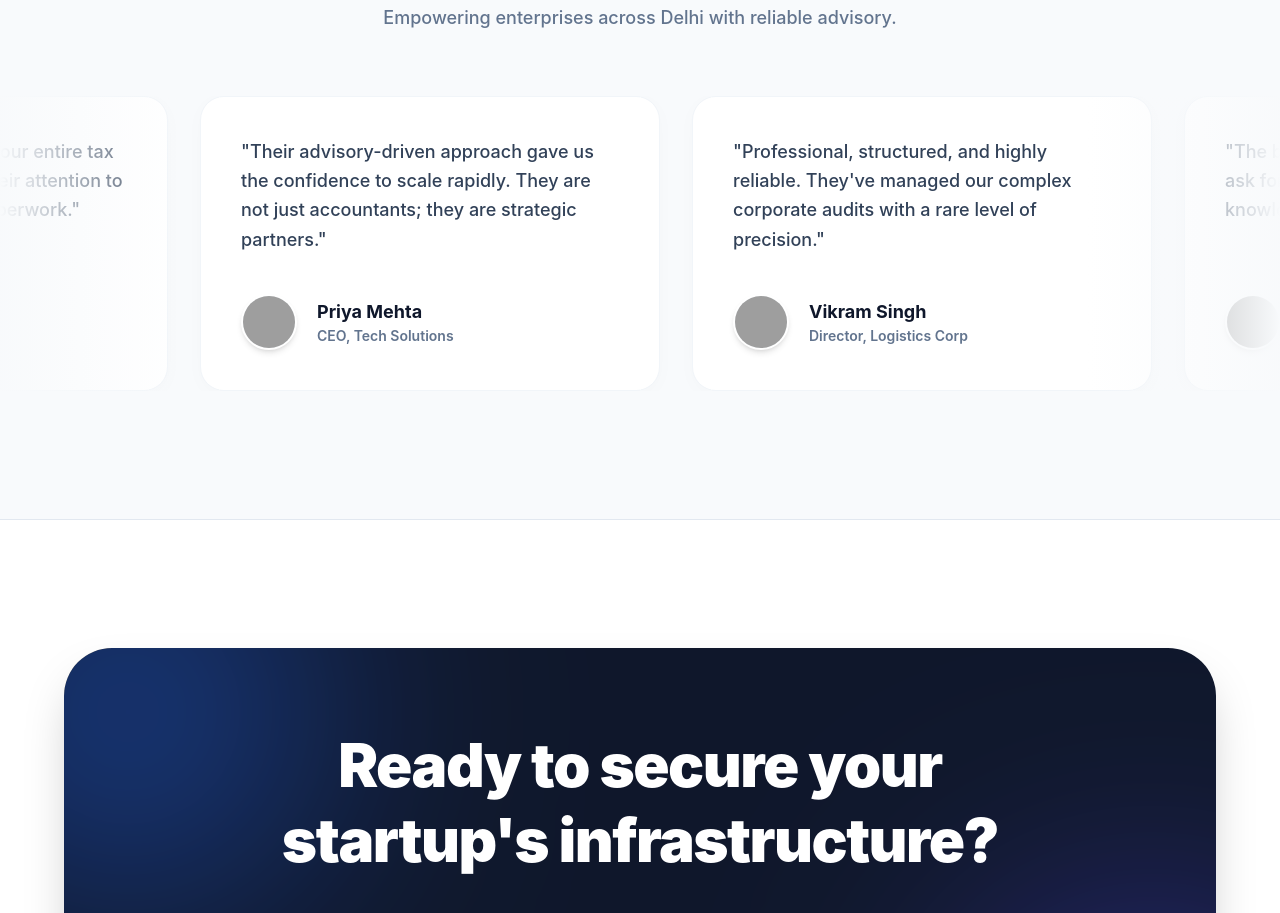
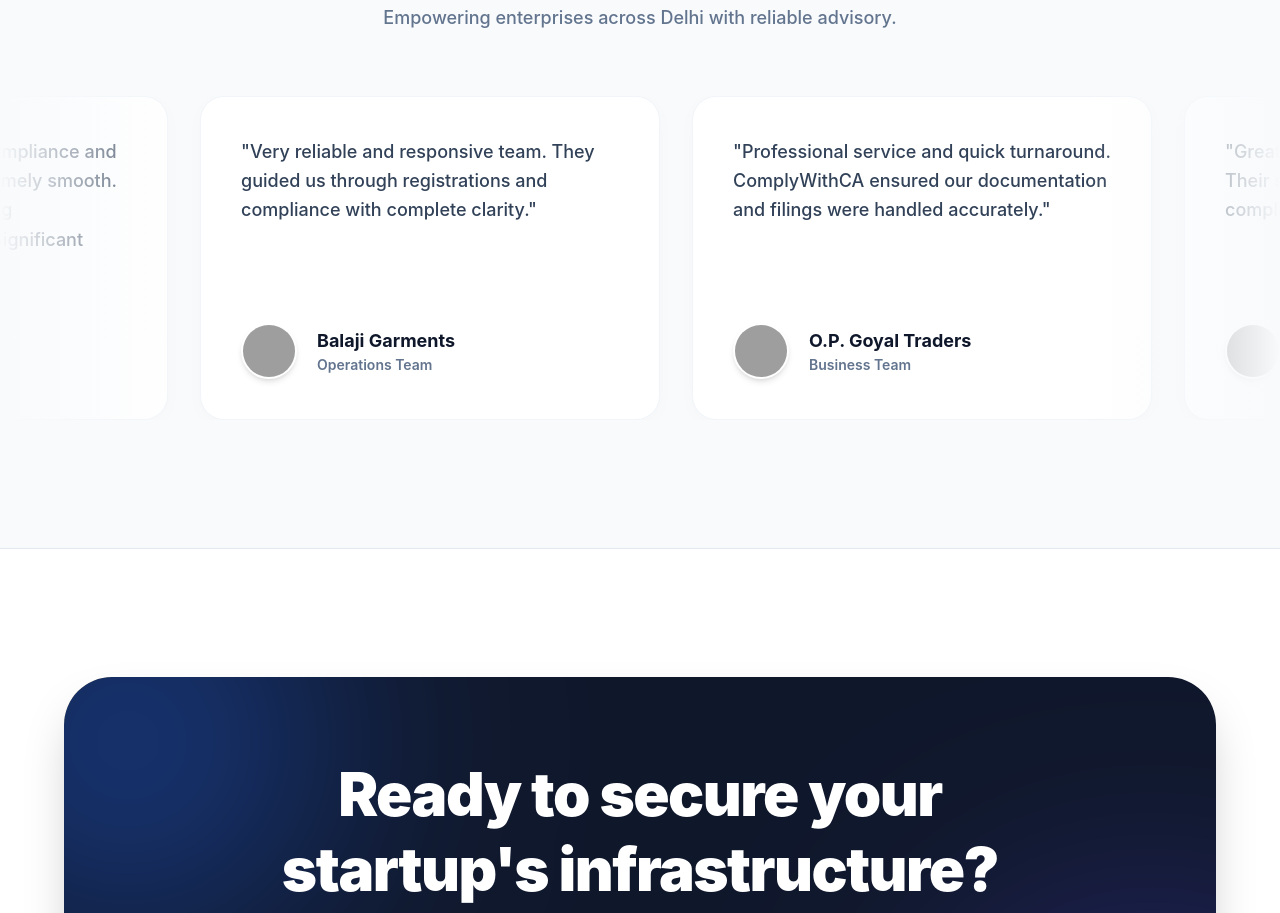
Before and after one commit to ComplyWithCA/ComplyWithCA-Website, a React (Vite) app in the folder Frontend/: page / in a window 1280 px wide. Shown: the part 3220-4133 px from the top of the page. Built offline with nearby package versions, Linux system fonts and the light colour scheme; grey boxes are pictures that could not be loaded.

Commit message:
updated testimonials

```diff
--- a/Frontend/src/pages/Home.jsx
+++ b/Frontend/src/pages/Home.jsx
@@ -73,10 +73,26 @@
 ];
 
 const testimonials = [
-  { quote: "ComplyWithCA streamlined our entire tax filing process seamlessly. Their attention to detail saved us months of paperwork.", name: "Ankit Sharma", role: "Founder, Fintech Startup" },
-  { quote: "Their advisory-driven approach gave us the confidence to scale rapidly. They are not just accountants; they are strategic partners.", name: "Priya Mehta", role: "CEO, Tech Solutions" },
-  { quote: "Professional, structured, and highly reliable. They've managed our complex corporate audits with a rare level of precision.", name: "Vikram Singh", role: "Director, Logistics Corp" },
-  { quote: "The best compliance partners we could ask for. Fast, responsive, and deeply knowledgeable about startup regulations.", name: "Neha Gupta", role: "CFO, E-commerce Plus" }
+  {
+    quote: "ComplyWithCA made our compliance and documentation process extremely smooth. Their team handled everything professionally and saved us significant time.",
+    name: "SetYourWay",
+    role: "Management Team"
+  },
+  {
+    quote: "Very reliable and responsive team. They guided us through registrations and compliance with complete clarity.",
+    name: "Balaji Garments",
+    role: "Operations Team"
+  },
+  {
+    quote: "Professional service and quick turnaround. ComplyWithCA ensured our documentation and filings were handled accurately.",
+    name: "O.P. Goyal Traders",
+    role: "Business Team"
+  },
+  {
+    quote: "Great experience working with their team. Their structured approach made the entire compliance process stress-free.",
+    name: "Satyam Gupta",
+    role: "Verified Client"
+  }
 ];
 
 // ==========================================
@@ -394,7 +410,7 @@
         {/* Premium WhatsApp CTA Button */}
         <div className="flex justify-center">
           <a
-            href="https://wa.me/919311702025?text=Hi%20ComplyWithCA,%20I%20would%20like%20to%20book%20a%20consultation."
+            href="https://wa.me/919289758145?text=Hi%20ComplyWithCA,%20I%20would%20like%20to%20book%20a%20consultation."
             target="_blank"
             rel="noopener noreferrer"
             className="bg-[#25D366] hover:bg-[#1ebe5d] text-white px-12 py-5 rounded-2xl font-bold text-lg flex items-center gap-3 transition-all hover:scale-105 active:scale-95 shadow-[0_0_40px_rgba(37,211,102,0.4)] animate-pulse"
```
